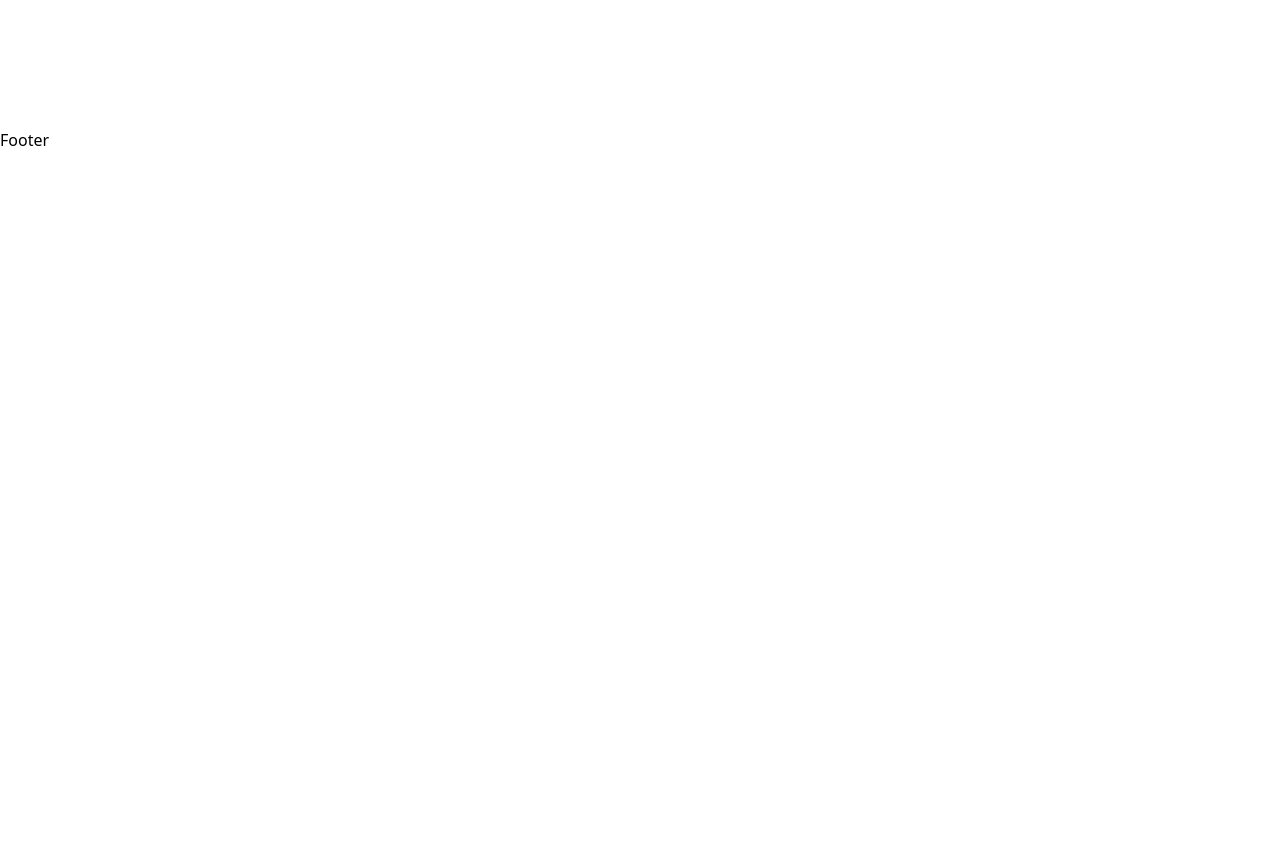
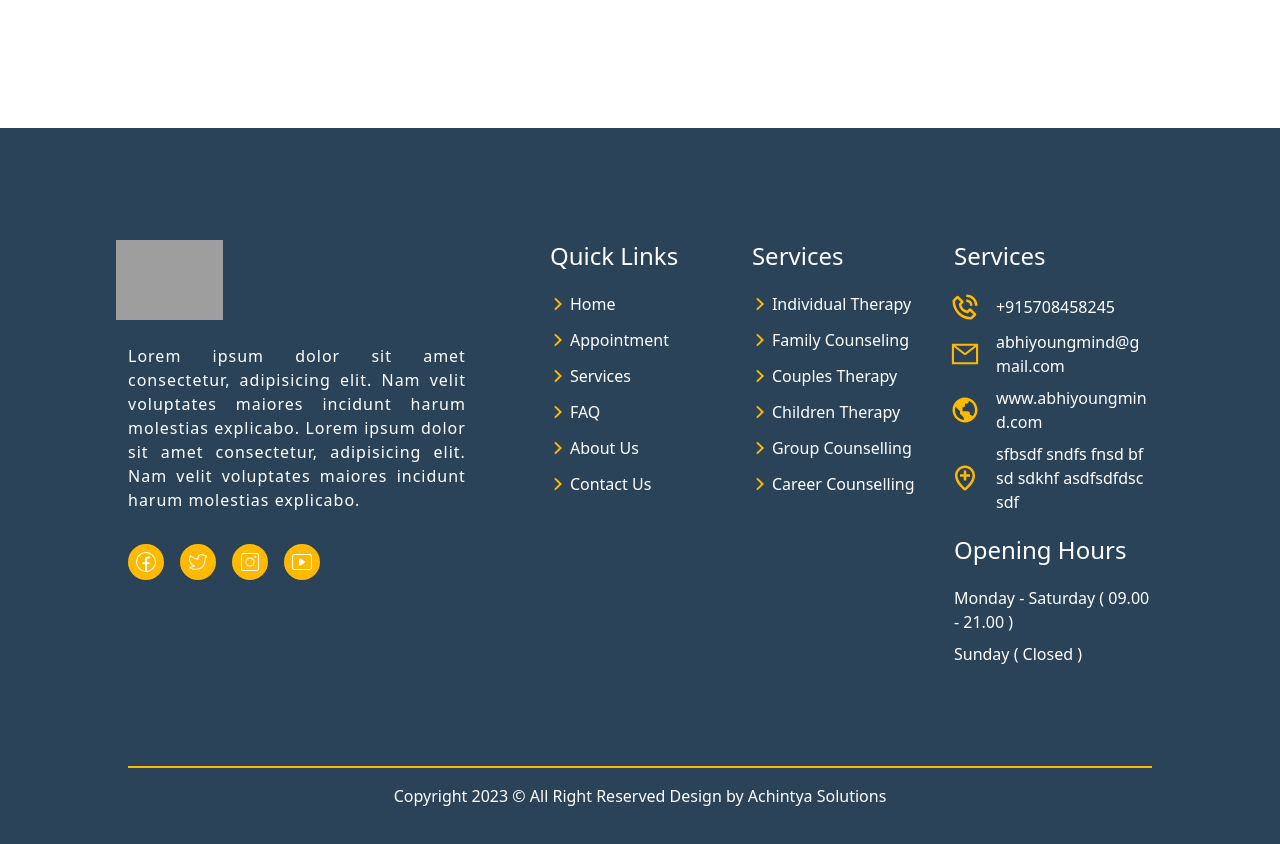
Before and after one commit to paldebarun/Abhil, a React (Vite) app in the folder client/: page /services in a window 1280 px wide. Shown: the part 760-1604 px from the top of the page. Before the commit the page ends 912 px from the top, so only its background shows below. Built offline with nearby package versions, Linux system fonts and the light colour scheme; grey boxes are pictures that could not be loaded.

Commit message:
Footer Completed

```diff
--- a/client/src/App.css
+++ b/client/src/App.css
@@ -2,10 +2,5 @@
   padding: 0;
   margin: 0;
   box-sizing: border-box;
+  scroll-behavior: smooth;
 }
-/* .pageheader {
-  background-image: url("../src/assets/PageHeader/background.jpg");
-  background-position: center;
-  background-repeat: no-repeat;
-  background-size: cover;
-} */
--- a/client/src/App.jsx
+++ b/client/src/App.jsx
@@ -1,6 +1,11 @@
-import React, { useState } from "react";
+import React, { useEffect, useState } from "react";
 import "./App.css";
-import { BrowserRouter as Router, Route, Routes } from "react-router-dom";
+import {
+  BrowserRouter as Router,
+  Route,
+  Routes,
+  useLocation,
+} from "react-router-dom";
 import Header from "./components/Layout/Header";
 import Footer from "./components/Layout/Footer";
 import Home from "./components/Home/Home";
@@ -9,10 +14,9 @@ import ContactUs from "./components/ContactUs/ContactUs";
 import Faq from "./components/FAQ/Faq";
 import Services from "./components/Services/Services";
 import Appointment from "./components/Appointment/Appointment";
+import ScrollToTop from "./utils/ScrollToTop";
 
 const App = () => {
-  const [activeUrl, setActiveUrl] = useState(location.pathname);
-
   return (
     <Router>
       <Header />
@@ -25,6 +29,7 @@ const App = () => {
         <Route path="/services" element={<Services />} />
       </Routes>
       <Footer />
+      <ScrollToTop />
     </Router>
   );
 };
--- a/client/src/components/ContactUs/ContactUs.jsx
+++ b/client/src/components/ContactUs/ContactUs.jsx
@@ -64,10 +64,10 @@ const ContactUs = () => {
   };
 
   return (
-    <div className="w-full min-h-[100vh] bg-background_color  ">
+    <div className="w-full min-h-[100vh] bg-background_color">
       <PageHeader title1={"Contact"} title2={"Us"} />
 
-      <section className="w-full px-5 lg:px-[4rem] xl:px-[8rem] py-[5rem] flex gap-[4rem] lg:gap-[2rem] xl:gap-[4rem] flex-col-reverse  lg:flex-row  transition-all duration-300">
+      <div className="w-full px-5 lg:px-[4rem] xl:px-[8rem] py-[5rem] flex gap-[4rem] lg:gap-[2rem] xl:gap-[4rem] flex-col-reverse  lg:flex-row  transition-all duration-300">
         {/* Message Send Form */}
         <div className="lg:w-[45%] animate-slideright">
           <form className="h-full" onSubmit={submitHandler}>
@@ -180,7 +180,7 @@ const ContactUs = () => {
           </article>
 
           {/* Social Media  */}
-          <article className="">
+          <div className="">
             <h1 className="sm:text-2xl mb-4 font-medium ">Fallow Us On</h1>
 
             <div className="flex">
@@ -195,9 +195,9 @@ const ContactUs = () => {
                 </a>
               ))}
             </div>
-          </article>
+          </div>
         </div>
-      </section>
+      </div>
     </div>
   );
 };
--- a/client/src/components/Layout/Footer.jsx
+++ b/client/src/components/Layout/Footer.jsx
@@ -1,7 +1,240 @@
-import React from "react";
+import React, { useEffect } from "react";
+import { RiArrowRightSLine } from "react-icons/ri";
+import { Link } from "react-router-dom";
+import { useMyContext } from "../../context/ActiveLinkContext";
+import { CiFacebook, CiInstagram, CiTwitter, CiYoutube } from "react-icons/ci";
+import { BiLocationPlus, BiPhoneCall, BiWorld } from "react-icons/bi";
+import { AiOutlineMail } from "react-icons/ai";
 
 const Footer = () => {
-  return <div>Footer</div>;
+  const { setActiveUrl } = useMyContext();
+
+  const QuickLinks = [
+    {
+      title: "Home",
+      path: "/",
+    },
+    {
+      title: "Appointment",
+      path: "/appointment",
+    },
+    {
+      title: "Services",
+      path: "/services",
+    },
+    {
+      title: "FAQ",
+      path: "/faq",
+    },
+    {
+      title: "About Us",
+      path: "/aboutus",
+    },
+    {
+      title: "Contact Us",
+      path: "/contactus",
+    },
+  ];
+
+  const Services = [
+    {
+      title: "Individual Therapy",
+      path: "/",
+    },
+    {
+      title: "Family Counseling",
+      path: "/appointment",
+    },
+    {
+      title: "Couples Therapy",
+      path: "/services",
+    },
+    {
+      title: "Children Therapy",
+      path: "/faq",
+    },
+    {
+      title: "Group Counselling",
+      path: "/aboutus",
+    },
+    {
+      title: "Career Counselling",
+      path: "/contactus",
+    },
+  ];
+
+  const socialMediaAccounts = [
+    {
+      icon: <CiFacebook />,
+      url: "/",
+    },
+    {
+      icon: <CiTwitter />,
+      url: "/",
+    },
+    {
+      icon: <CiInstagram />,
+      url: "/",
+    },
+    {
+      icon: <CiYoutube />,
+      url: "/",
+    },
+  ];
+
+  const contactDetails = [
+    {
+      icon: <BiPhoneCall />,
+      title: "Call Us",
+      content: "+915708458245",
+    },
+    {
+      icon: <AiOutlineMail />,
+      title: "Emil Us",
+      content: "abhiyoungmind@gmail.com",
+    },
+    {
+      icon: <BiWorld />,
+      title: "Website",
+      content: "www.abhiyoungmind.com",
+    },
+    {
+      icon: <BiLocationPlus />,
+      title: "Address",
+      content: "sfbsdf sndfs fnsd bf sd sdkhf asdfsdfdsc sdf",
+    },
+  ];
+
+  return (
+    <div className="w-full  bg-primary_color">
+      <div className="w-full min-h-[90vh] px-5 lg:px-[4rem] xl:px-[8rem] pt-28 pb-6 flex flex-col gap-10 justify-between ">
+        <div className="flex flex-col lg:flex-row gap-10 lg:gap-[5rem] ">
+          {/* Logo And Social Media Accounts */}
+          <div className="lg:w-[33%]">
+            <Link to={"/"} onClick={() => setActiveUrl("/")}>
+              <img
+                src="https://gtkit.rometheme.pro/genical/wp-content/uploads/sites/18/2023/02/Genical-Logo-2.png"
+                alt=""
+                className="h-[6rem] lg:h-[5rem] mb-6 opacity-0 animate-slideright -ml-3 "
+              />
+            </Link>
+
+            <p
+              className="text-white mb-8 text-justify"
+              style={{
+                letterSpacing: "1px",
+              }}
+            >
+              Lorem ipsum dolor sit amet consectetur, adipisicing elit. Nam
+              velit voluptates maiores incidunt harum molestias explicabo. Lorem
+              ipsum dolor sit amet consectetur, adipisicing elit. Nam velit
+              voluptates maiores incidunt harum molestias explicabo.
+            </p>
+
+            {/* Social Media  */}
+            <div className="">
+              <div className="flex">
+                {socialMediaAccounts.map((item, index) => (
+                  <a
+                    key={index}
+                    className=" bg-secondary_color mr-4 text-2xl p-1 rounded-full text-white flex items-center justify-center border-2 transition-all  duration-300 border-secondary_color hover:bg-transparent  hover:-translate-y-1 "
+                    href="/"
+                    target={item.url}
+                  >
+                    {item.icon}
+                  </a>
+                ))}
+              </div>
+            </div>
+          </div>
+
+          {/* Footer Links  */}
+          <div className=" flex-1 grid md:grid-cols-3 ">
+            {/* Quick Links  */}
+            <div className="pb-6">
+              <h1 className=" text-white text-2xl mb-5 font-medium ml-1">
+                Quick Links
+              </h1>
+              <div className="">
+                {QuickLinks.map((item, index) => (
+                  <Link
+                    key={index}
+                    to={item.path}
+                    className="mb-3 flex items-center  text-white hover:text-secondary_color transition-all duration-300"
+                    onClick={() => setActiveUrl(item.path)}
+                  >
+                    <span className=" text-secondary_color text-2xl">
+                      <RiArrowRightSLine />
+                    </span>{" "}
+                    {item.title}
+                  </Link>
+                ))}
+              </div>
+            </div>
+
+            {/* Services  */}
+            <div className="pb-6">
+              <h1 className=" text-white text-2xl mb-5 font-medium ml-1">
+                Services
+              </h1>
+              <div className="">
+                {Services.map((item, index) => (
+                  <Link
+                    key={index}
+                    to={item.path}
+                    className="mb-3 flex items-center text-white hover:text-secondary_color transition-all duration-300"
+                    onClick={() => setActiveUrl(item.path)}
+                  >
+                    <span className=" text-secondary_color text-2xl">
+                      <RiArrowRightSLine />
+                    </span>{" "}
+                    {item.title}
+                  </Link>
+                ))}
+              </div>
+            </div>
+
+            {/* Informartion  */}
+            <div className="pb-6">
+              <h1 className=" text-white text-2xl mb-5 font-medium ml-1">
+                Services
+              </h1>
+
+              {/* Contacts  */}
+              <div className="w-full mb-5">
+                {contactDetails.map((item, index) => (
+                  <div key={index} className="flex items-center gap-4 mb-2">
+                    <span className=" text-3xl text-secondary_color">
+                      {item.icon}
+                    </span>
+                    <div>
+                      <p className=" text-white break-all">{item.content}</p>
+                    </div>
+                  </div>
+                ))}
+              </div>
+
+              <h1 className=" text-white text-2xl mb-5 font-medium ml-1">
+                Opening Hours
+              </h1>
+
+              <div className="text-white ml-1 ">
+                <p className="mb-2">Monday - Saturday ( 09.00 - 21.00 )</p>
+                <p>Sunday ( Closed )</p>
+              </div>
+            </div>
+          </div>
+        </div>
+
+        {/* Copyright  */}
+        <div className=" border-t-2  border-secondary_color ">
+          <p className=" text-white text-center py-4">
+            Copyright 2023 © All Right Reserved Design by Achintya Solutions
+          </p>
+        </div>
+      </div>
+    </div>
+  );
 };
 
 export default Footer;
--- /dev/null
+++ b/client/src/utils/ScrollToTop.jsx
@@ -0,0 +1,14 @@
+import { useEffect } from "react";
+import { useLocation } from "react-router-dom";
+
+const ScrollToTop = () => {
+  // Extracts pathname property(key) from an object
+  const { pathname } = useLocation();
+
+  // Automatically scrolls to top whenever pathname changes
+  useEffect(() => {
+    window.scrollTo(0, 0);
+  }, [pathname]);
+};
+
+export default ScrollToTop;
```
